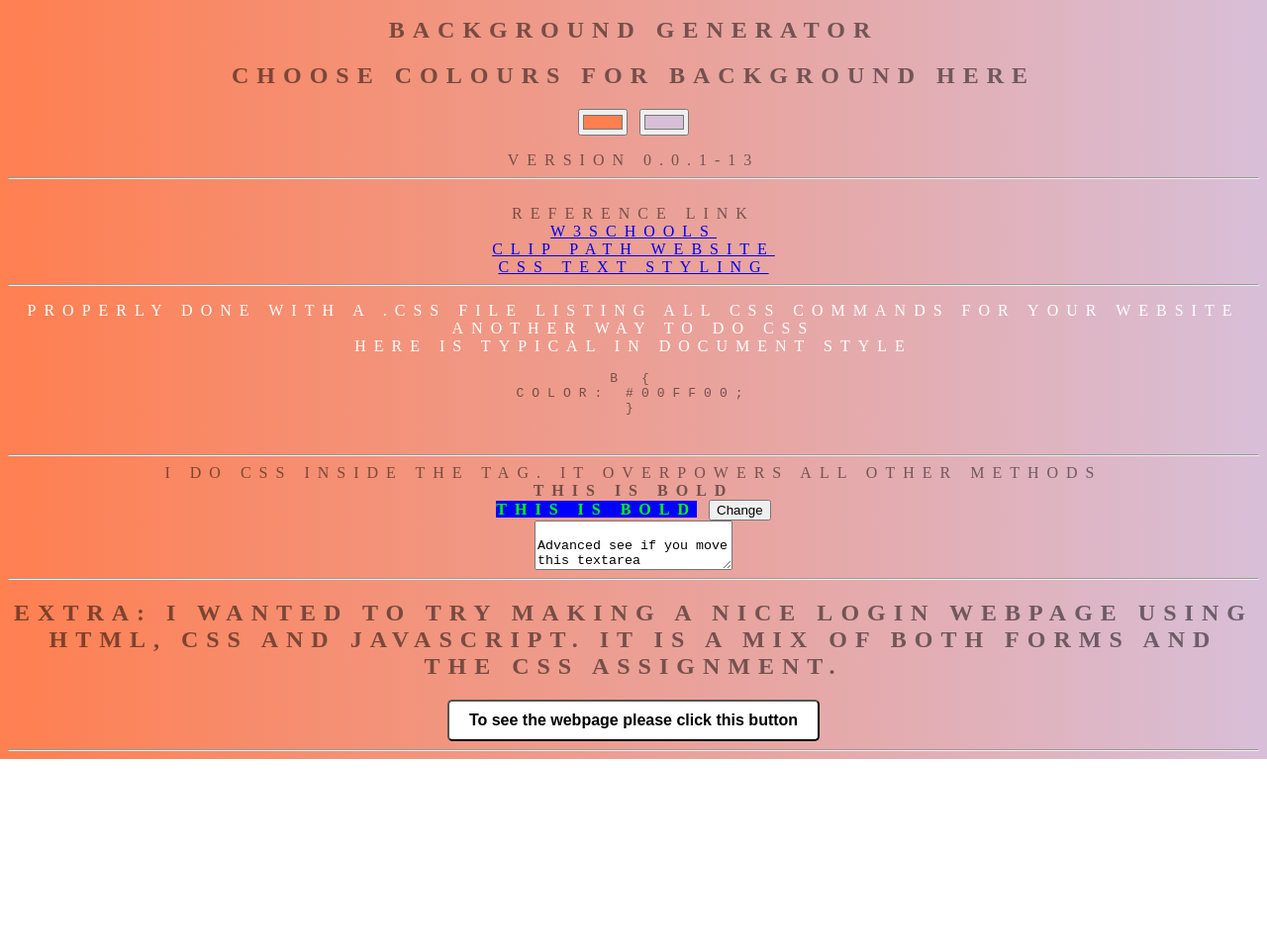
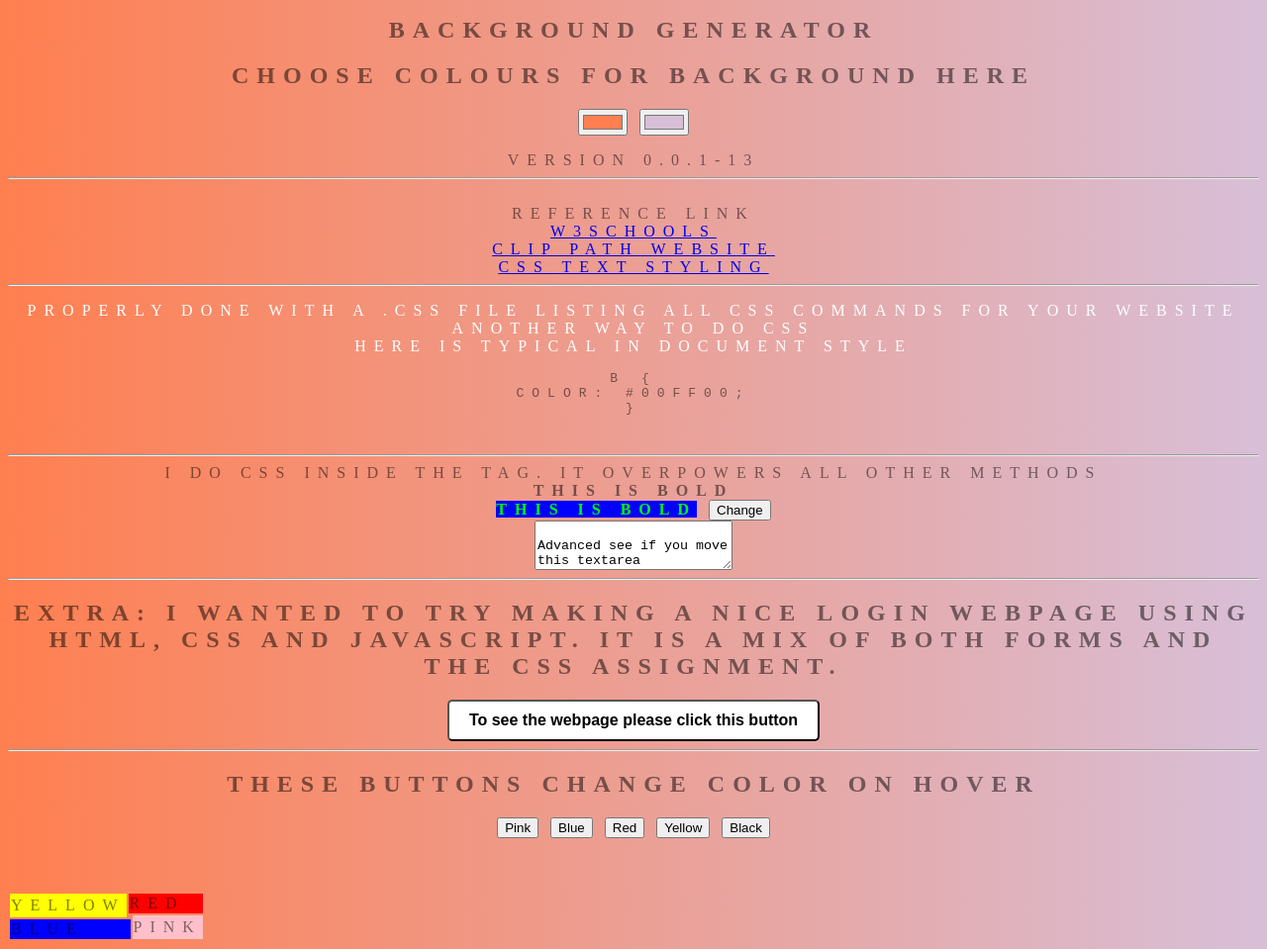
Before and after one commit to HannahTT25/gamedev2023-hannah, a plain HTML site: page public/t3a04-css-by-fred2.html in a window 1280 px wide. Shown: the part 94-1053 px from the top of the page at 99% size. Before the commit the page ends 861 px from the top, so only its background shows below. Drawn offline with Linux system fonts and the light colour scheme.

Commit message:
Update t3a04-css-by-fred2.html

```diff
--- a/public/t3a04-css-by-fred2.html
+++ b/public/t3a04-css-by-fred2.html
@@ -108,3 +108,45 @@ document.getElementById('myB1').style.backgroundColor = 'black'
 </body>
 </html>
 <hr>
+<style>
+  .button:hover {
+    cursor: pointer;
+  }
+  .button1:hover {
+    background-color: pink;
+  }
+  .button2:hover {
+    background-color: blue;
+  }
+  .button3:hover {
+    background-color: red;
+  }
+  .button4:hover {
+    background-color: yellow;
+  }
+  .button5:hover {
+    background-color: black;
+  }
+</style>
+<h2>These buttons change color on hover</h2>
+<button class="button button1">Pink</button>
+<button class="button button2">Blue</button>
+<button class="button button3">Red</button>
+<button class="button button4">Yellow</button>
+<button class="button button5">Black</button>
+
+<br><br><br><br>
+
+<table>
+  <tr>
+   <td rowspan="2"; style="background-color:yellow;" >yellow</td>
+   <td colspan="2"; style="background-color:red;">red</td>
+  </tr>
+    <tr>
+     <td>  </td>
+   <td rowspan="2"; style="background-color:pink;">pink</td>
+  </tr>
+      <tr>
+   <td colspan="2"; style="background-color:blue;">blue</td>
+  </tr>
+ </table>
```
